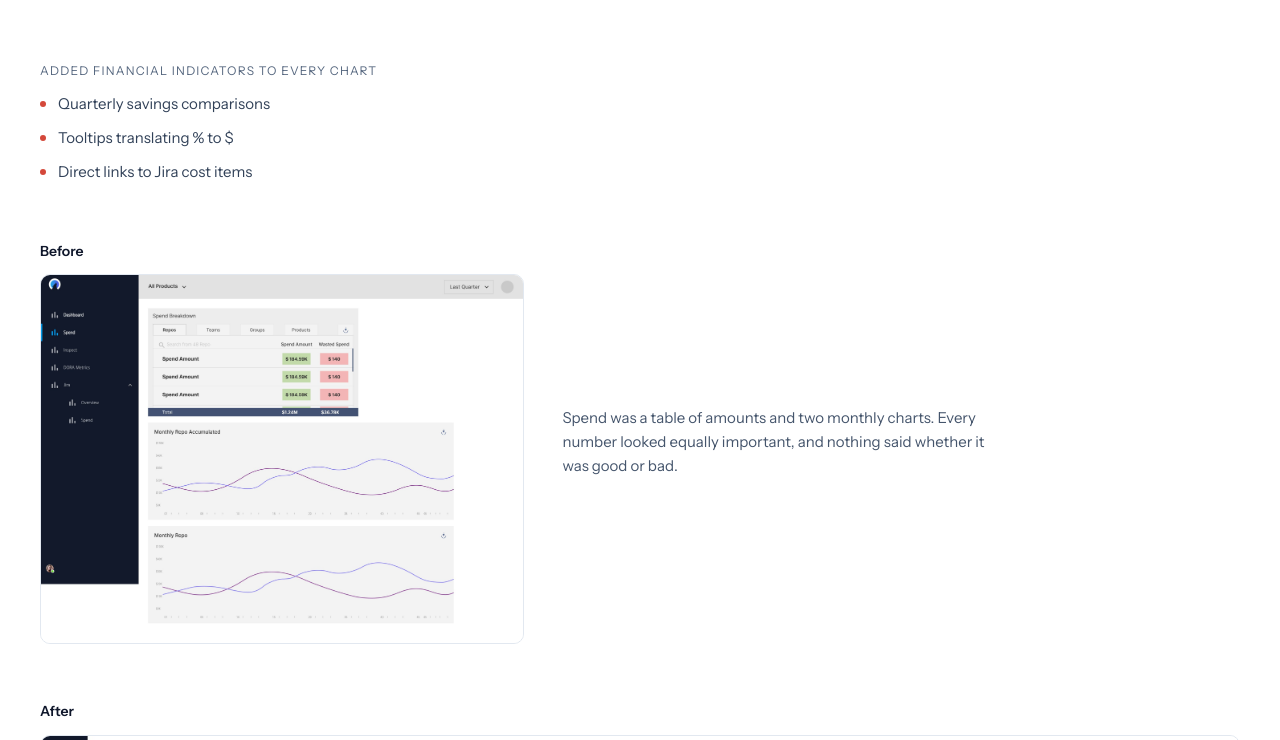
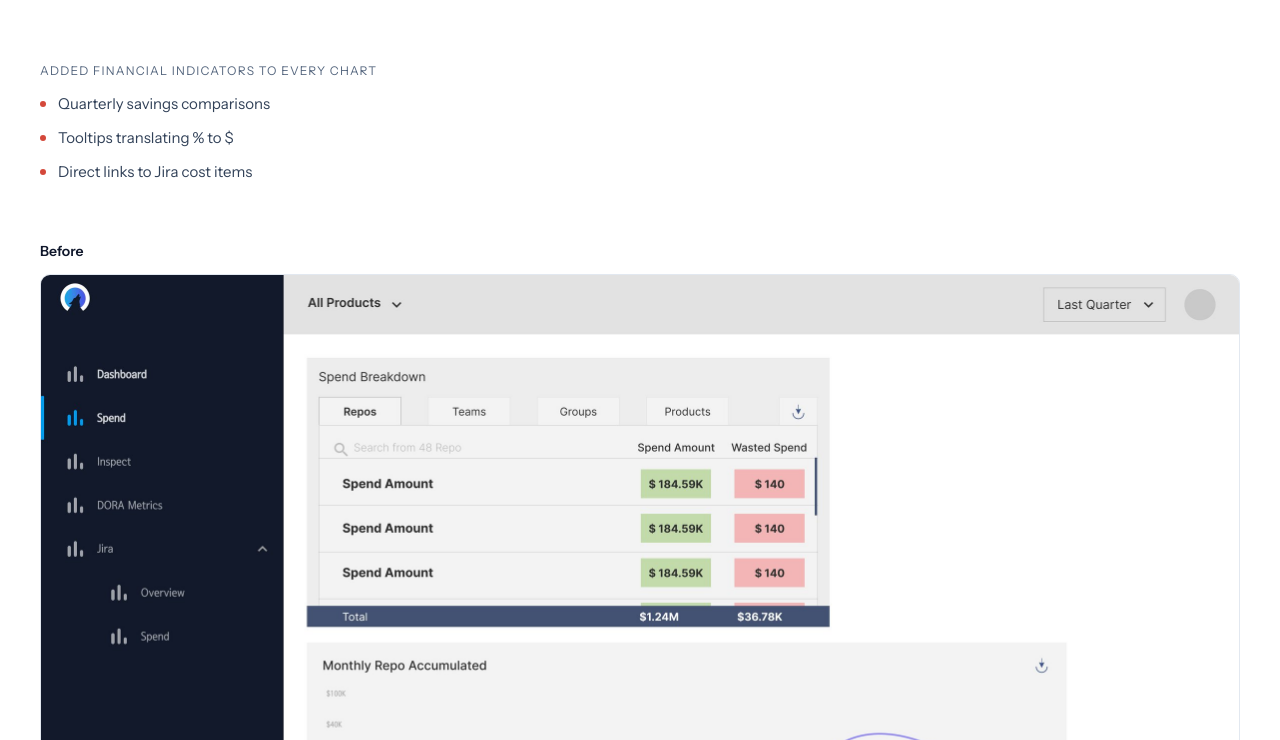
Before and after one commit to nnetalee-lang/portfolio, a plain HTML site: page stealth.html in a window 1280 px wide. Shown: the part 6682-7422 px from the top of the page. Drawn offline with Linux system fonts and the light colour scheme.

Commit message:
Stealth draft: Before and After both full width, stacked
Co-Authored-By: Claude Opus 5.5 <noreply@anthropic.com>
Claude-Session: https://claude.ai/code/session_01J9yPeBdVcBmf13JRMLxGDT

```diff
--- a/stealth.html
+++ b/stealth.html
@@ -76,7 +76,7 @@
     <p class="eyebrow">Insight 01</p>
     <h2>Most tools don’t talk money</h2>
     <p class="lead">Most of the competitors didn’t show cost or ROI. And in our own product, designed by the engineers before I joined, spend was a table of amounts where nothing said whether a number was good or bad.</p>
-    <div class="stack" style="margin-top: clamp(40px, 5vw, 64px)"><div><p class="listlabel">Added financial indicators to every chart</p><ul class="dots"><li>Quarterly savings comparisons</li><li>Tooltips translating % to $</li><li>Direct links to Jira cost items</li></ul></div><div class="before-row"><figure><p class="pair-label">Before</p><div class="shot"><img src="/img/stealth/before-spend.jpg" alt="The existing Spend screen: a spend breakdown table with green and red amount boxes, and two monthly charts with no labels or context" width="2400" height="1834" loading="lazy" decoding="async"></div></figure><p class="before-cap">Spend was a table of amounts and two monthly charts. Every number looked equally important, and nothing said whether it was good or bad.</p></div><figure class="solo"><p class="pair-label">After</p><div class="shot"><img src="/img/stealth/jira-spend.jpg" alt="The redesigned Jira Spend screen with spend cards, a trend by issue type and top repositories by spend" width="1440" height="900" loading="lazy" decoding="async"></div><figcaption>Total, tracked, untracked and over-estimated spend against last quarter, spend by issue type over time, and the repositories that cost the most. Figures shown are sample data.</figcaption></figure></div>
+    <div class="stack" style="margin-top: clamp(40px, 5vw, 64px)"><div><p class="listlabel">Added financial indicators to every chart</p><ul class="dots"><li>Quarterly savings comparisons</li><li>Tooltips translating % to $</li><li>Direct links to Jira cost items</li></ul></div><figure class="solo"><p class="pair-label">Before</p><div class="shot"><img src="/img/stealth/before-spend.jpg" alt="The existing Spend screen: a spend breakdown table with green and red amount boxes, and two monthly charts with no labels or context" width="2400" height="1834" loading="lazy" decoding="async"></div><figcaption>Spend was a table of amounts and two monthly charts. Every number looked equally important, and nothing said whether it was good or bad.</figcaption></figure><figure class="solo"><p class="pair-label">After</p><div class="shot"><img src="/img/stealth/jira-spend.jpg" alt="The redesigned Jira Spend screen with spend cards, a trend by issue type and top repositories by spend" width="1440" height="900" loading="lazy" decoding="async"></div><figcaption>Total, tracked, untracked and over-estimated spend against last quarter, spend by issue type over time, and the repositories that cost the most. Figures shown are sample data.</figcaption></figure></div>
   </div>
 </section>
 <section class="section">
```
